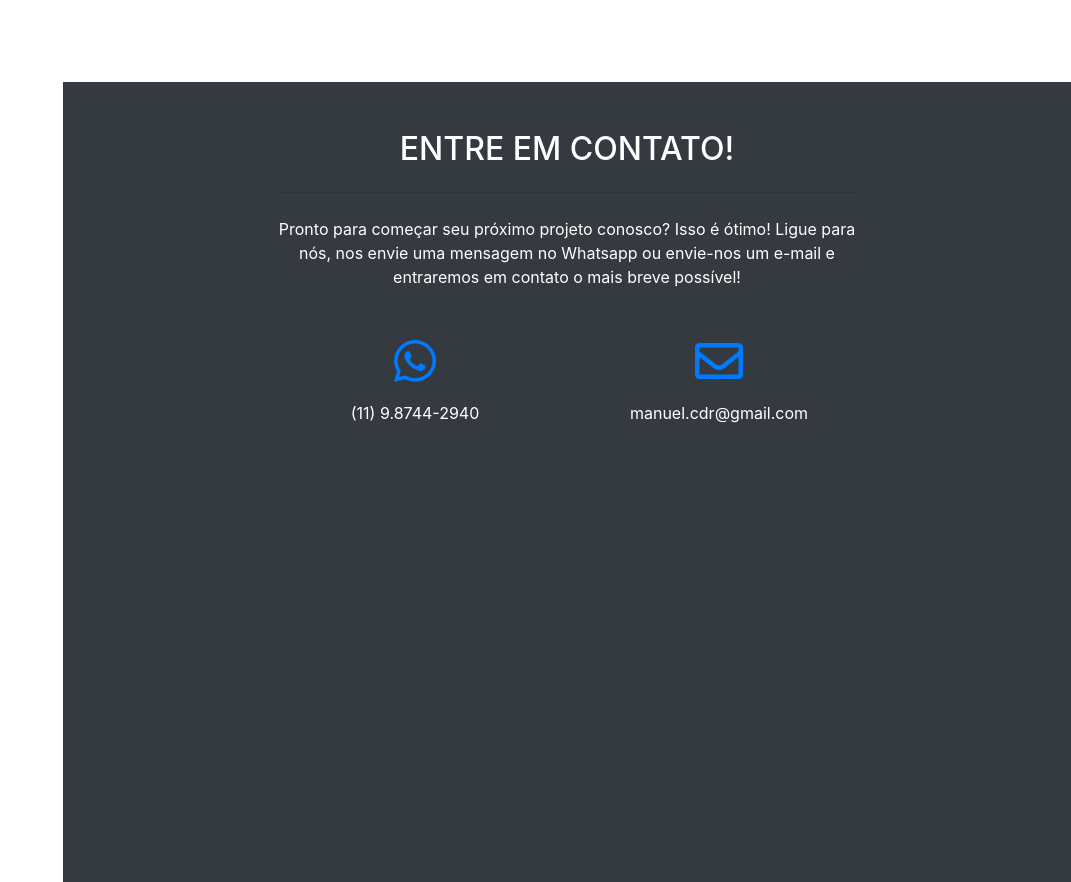
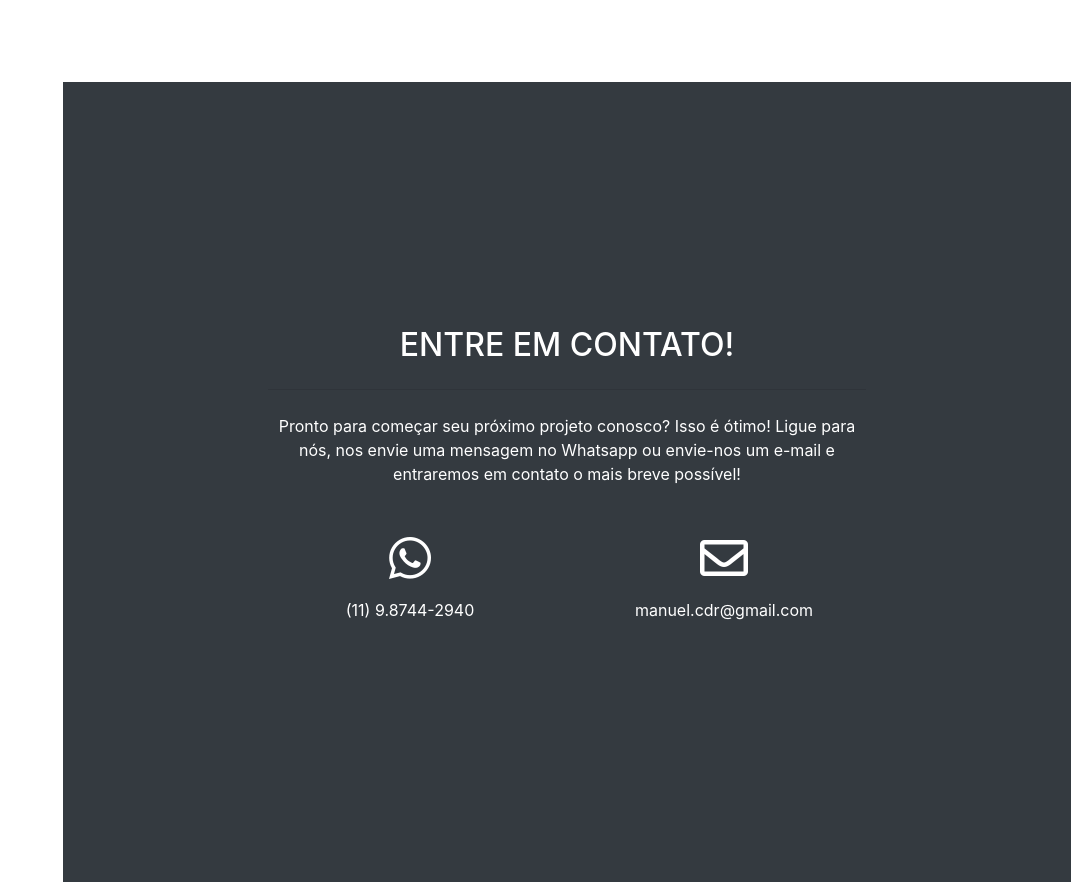
Before and after one commit to manuelcdr/mcn, a website with bundled scripts: page src/index.html in a window 1280 px wide. Shown: the part 2320-3202 px from the top of the page, without its empty margins (209-1280 px from the left). Built offline with nearby package versions, Linux system fonts and the light colour scheme; a web font is replaced by a local one.

Commit message:
contato 2

```diff
--- a/src/index.html
+++ b/src/index.html
@@ -420,7 +420,7 @@
     </section> -->
 
     <section class="resume-section p-3 p-lg-5 d-flex flex-column bg-dark" id="contato">
-      <div class="container">
+      <div class="my-auto">
         <div class="row">
           <div class="col-lg-8 mx-auto text-center">
             <h2 class="section-heading text-white">Entre em contato!</h2>
@@ -433,11 +433,11 @@
         </div>
         <div class="row">
           <div class="col-lg-4 ml-auto text-center">
-            <i class="fab fa-whatsapp fa-3x mb-3 sr-contact-1 text-primary"></i>
+            <i class="fab fa-whatsapp fa-3x mb-3 sr-contact-1 text-white"></i>
             <p class="text-white">(11) 9.8744-2940</p>
           </div>
           <div class="col-lg-4 mr-auto text-center">
-            <i class="far fa-envelope fa-3x mb-3 sr-contact-2 text-primary"></i>
+            <i class="far fa-envelope fa-3x mb-3 sr-contact-2 text-white"></i>
             <p class="text-white">
               <a class="text-white" href="mailto:manuel.cdr@gmail.com">manuel.cdr@gmail.com</a>
             </p>
```
